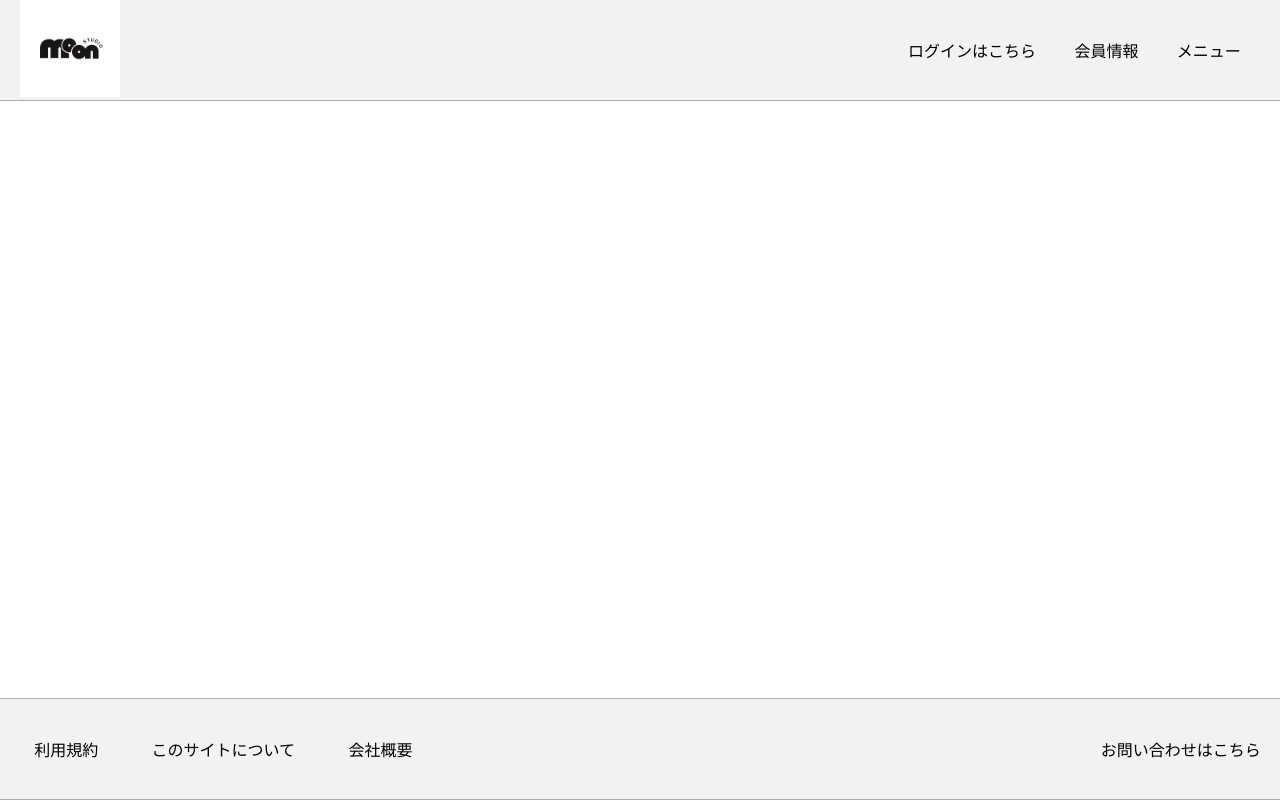
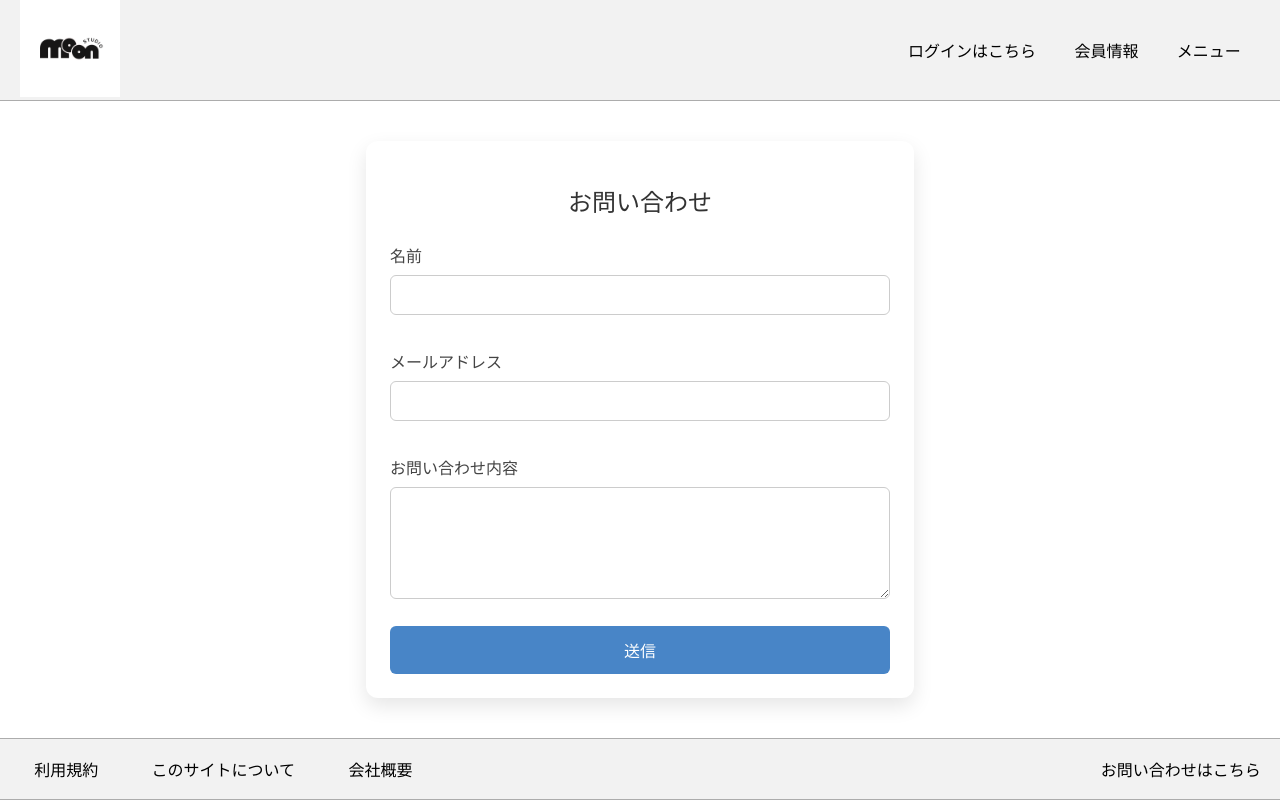
Before and after one commit to hanny1024/trial-development, a React (Vite) app in the folder frontend/: page /contact in a window 1280 px wide. Built offline with nearby package versions, Linux system fonts and the light colour scheme.

Commit message:
お問い合わせページの追加

```diff
--- a/frontend/src/App.tsx
+++ b/frontend/src/App.tsx
@@ -2,6 +2,7 @@ import { BrowserRouter, Routes, Route } from "react-router-dom";
 import Login from "./pages/login/Login";
 import Layout from "./components/Layout/Layout";
 import Top from "./pages/Top/Top";
+import Contact from "./pages/Contact/Contact";
 
 function App() {
 
@@ -11,6 +12,7 @@ function App() {
         <Routes>
           <Route path="/" element={<Top />} />
           <Route path="/login" element={<Login />} />
+          <Route path="/contact" element={<Contact />} />
         </Routes>
       </Layout>
     </BrowserRouter>
--- a/frontend/src/assets/css/module.module.css
+++ b/frontend/src/assets/css/module.module.css
@@ -109,3 +109,69 @@
 .button:hover {
   background-color: #fdcaca;
 }
+
+/* お問い合わせフォーム */
+.contactFormContainer {
+  max-width: 500px;
+  margin: 40px auto;
+  padding: 24px;
+  background-color: #fff;
+  border-radius: 12px;
+  box-shadow: 0 8px 20px rgba(0, 0, 0, 0.1);
+  font-family: sans-serif;
+}
+
+.heading {
+  text-align: center;
+  margin-bottom: 24px;
+  color: #333;
+}
+
+.formGroup {
+  margin-bottom: 20px;
+}
+
+.label {
+  display: block;
+  font-weight: bold;
+  margin-bottom: 6px;
+  color: #444;
+}
+
+.input,
+.textarea {
+  width: 100%;
+  padding: 10px;
+  font-size: 1rem;
+  border: 1px solid #ccc;
+  border-radius: 6px;
+  box-sizing: border-box;
+}
+
+.input:focus,
+.textarea:focus {
+  border-color: #007bff;
+  outline: none;
+}
+
+.error {
+  color: red;
+  font-size: 0.9rem;
+  margin-top: 4px;
+}
+
+.submitButton {
+  width: 100%;
+  padding: 12px;
+  background-color: #4885c7;
+  color: white;
+  border: none;
+  font-size: 1rem;
+  border-radius: 6px;
+  cursor: pointer;
+  transition: background-color 0.3s ease;
+}
+
+.submitButton:hover {
+  background-color: #5ea8f8;
+}
--- a/frontend/src/components/commons/Footer.tsx
+++ b/frontend/src/components/commons/Footer.tsx
@@ -1,6 +1,13 @@
+import { useNavigate } from "react-router-dom"
 import styles from "../../assets/css/module.module.css"
 
 const Footer = () => {
+  const navigate = useNavigate();
+
+  const handleClickToContact = () => {
+    navigate("/contact")
+  }
+
   return (
     <footer>
       <div className={styles.footerLeftText}>
@@ -9,7 +16,12 @@ const Footer = () => {
         <button className={styles.footerTexts}>会社概要</button>
       </div>
       <div>
-        <button className={styles.footerTexts}>お問い合わせはこちら</button>
+        <button
+          className={styles.footerTexts}
+          onClick={handleClickToContact}
+        >
+          お問い合わせはこちら
+        </button>
       </div>
     </footer>
   )
--- /dev/null
+++ b/frontend/src/components/components/ContactForm.tsx
@@ -0,0 +1,69 @@
+import React from "react";
+import { useForm, SubmitHandler } from "react-hook-form";
+import styles from "../../assets/css/module.module.css";
+
+type FormValues = {
+  name: string;
+  email: string;
+  message: string;
+};
+
+const ContactForm: React.FC = () => {
+  const {
+    register,
+    handleSubmit,
+    formState: { errors },
+  } = useForm<FormValues>();
+
+  const onSubmit: SubmitHandler<FormValues> = (data) => {
+    console.log("送信データ:", data);
+    alert("お問い合わせを受け付けました。");
+  };
+
+  return (
+    <form className={styles.contactFormContainer} onSubmit={handleSubmit(onSubmit)}>
+      <h2 className={styles.heading}>お問い合わせ</h2>
+
+      <div className={styles.formGroup}>
+        <label htmlFor="name" className={styles.label}>名前</label>
+        <input
+          id="name"
+          {...register("name", { required: "名前は必須です。" })}
+          className={styles.input}
+        />
+        {errors.name && <p className={styles.error}>{errors.name.message}</p>}
+      </div>
+
+      <div className={styles.formGroup}>
+        <label htmlFor="email" className={styles.label}>メールアドレス</label>
+        <input
+          id="email"
+          {...register("email", {
+            required: "メールアドレスは必須です。",
+            pattern: {
+              value: /^[^\s@]+@[^\s@]+\.[^\s@]+$/,
+              message: "メールアドレスの形式が正しくありません。",
+            },
+          })}
+          className={styles.input}
+        />
+        {errors.email && <p className={styles.error}>{errors.email.message}</p>}
+      </div>
+
+      <div className={styles.formGroup}>
+        <label htmlFor="message" className={styles.label}>お問い合わせ内容</label>
+        <textarea
+          id="message"
+          rows={5}
+          {...register("message", { required: "お問い合わせ内容は必須です。" })}
+          className={styles.textarea}
+        />
+        {errors.message && <p className={styles.error}>{errors.message.message}</p>}
+      </div>
+
+      <button type="submit" className={styles.submitButton}>送信</button>
+    </form>
+  );
+};
+
+export default ContactForm;
--- /dev/null
+++ b/frontend/src/pages/Contact/Contact.tsx
@@ -0,0 +1,12 @@
+import ContactForm from "../../components/components/ContactForm"
+
+
+const Contact = () => {
+  return (
+    <>
+      <ContactForm />
+    </>
+  )
+}
+
+export default Contact
```
